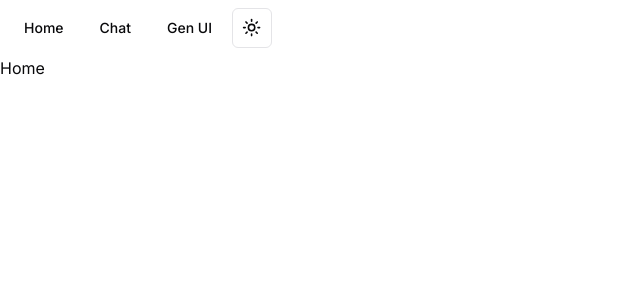
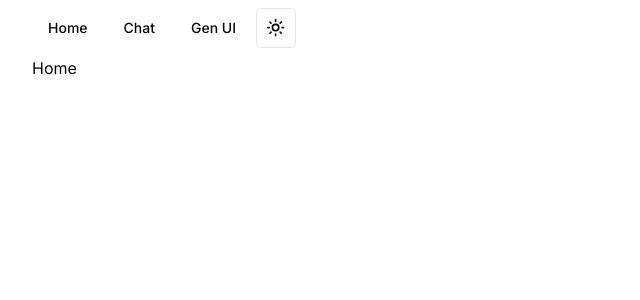
Before and after one commit to norbusonam/vercel-ai-sdk-playground, a Next.js app: page / in a window 1280 px wide. Shown: the top 300 px of the page, without its empty margins (0-640 px from the left). Built offline with nearby package versions, Linux system fonts and the light colour scheme.

Commit message:
update layout

```diff
--- a/app/layout.tsx
+++ b/app/layout.tsx
@@ -25,8 +25,10 @@ export default function RootLayout({
           enableSystem
           disableTransitionOnChange
         >
-          <Navbar />
-          {children}
+          <div className="container">
+            <Navbar />
+            {children}
+          </div>
         </ThemeProvider>
       </body>
     </html>
--- a/app/navbar.tsx
+++ b/app/navbar.tsx
@@ -22,7 +22,7 @@ export function Navbar() {
   const { setTheme } = useTheme();
 
   return (
-    <NavigationMenu className="p-2 flex justify-between">
+    <NavigationMenu className="py-2">
       <NavigationMenuList>
         <NavigationMenuItem>
           <Link href="/" legacyBehavior passHref>
```
